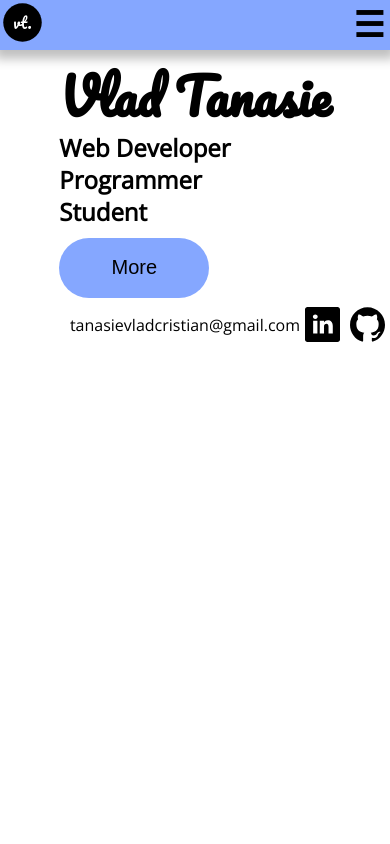
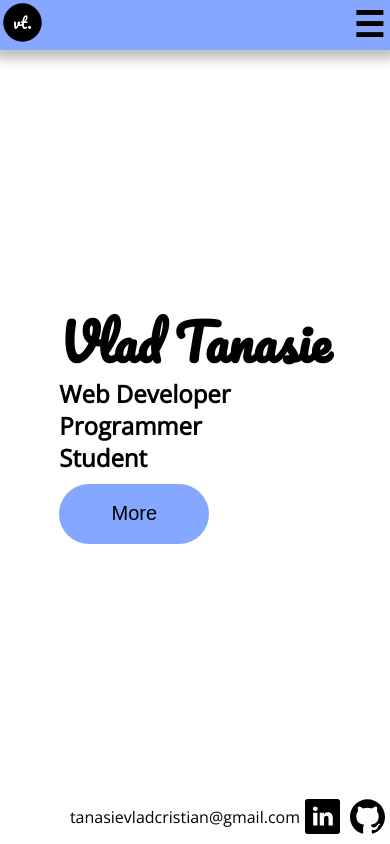
Before and after one commit to tanasievlad246/personal-website, a Vue app: page / in a window 390 px wide. Built offline with nearby package versions, Linux system fonts and the light colour scheme.

Commit message:
fixed some responsiveness issues

```diff
--- a/public/style.css
+++ b/public/style.css
@@ -2,12 +2,9 @@
 @import './mobile-queries.css';
 
 body {
-  height: 100vh;
   padding: 0;
   margin: 0;
   overflow-x: hidden;
-  display: flex;
-  flex-direction: column;
 }
 
 h1 {
--- a/src/App.vue
+++ b/src/App.vue
@@ -31,6 +31,7 @@ export default {
 .container {
   display: flex;
   flex-direction: column;
+  height: 100vh;
 }
 
 .top--drip {
--- a/src/views/Portofolio.vue
+++ b/src/views/Portofolio.vue
@@ -52,7 +52,6 @@ export default {
   flex-direction: column;
   padding: 50px;
   padding-top: 0;
-  height: 100%;
 }
 
 .projects--ilustration {
@@ -60,10 +59,6 @@ export default {
   right: 50px;
   top: 200px;
   z-index: -1;
-}
-
-.error {
-  /* height: 100%; */
 }
 
 @media screen and (max-width: 1125px) {
```
